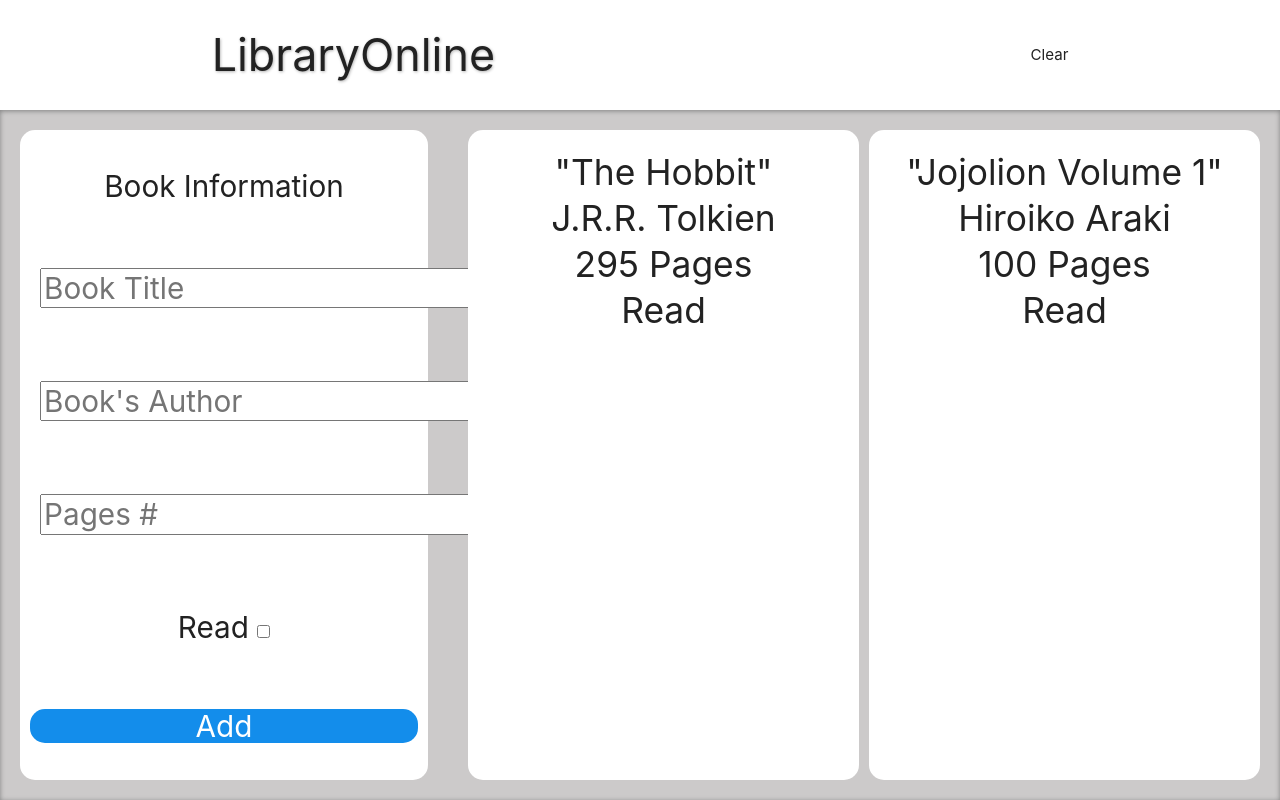
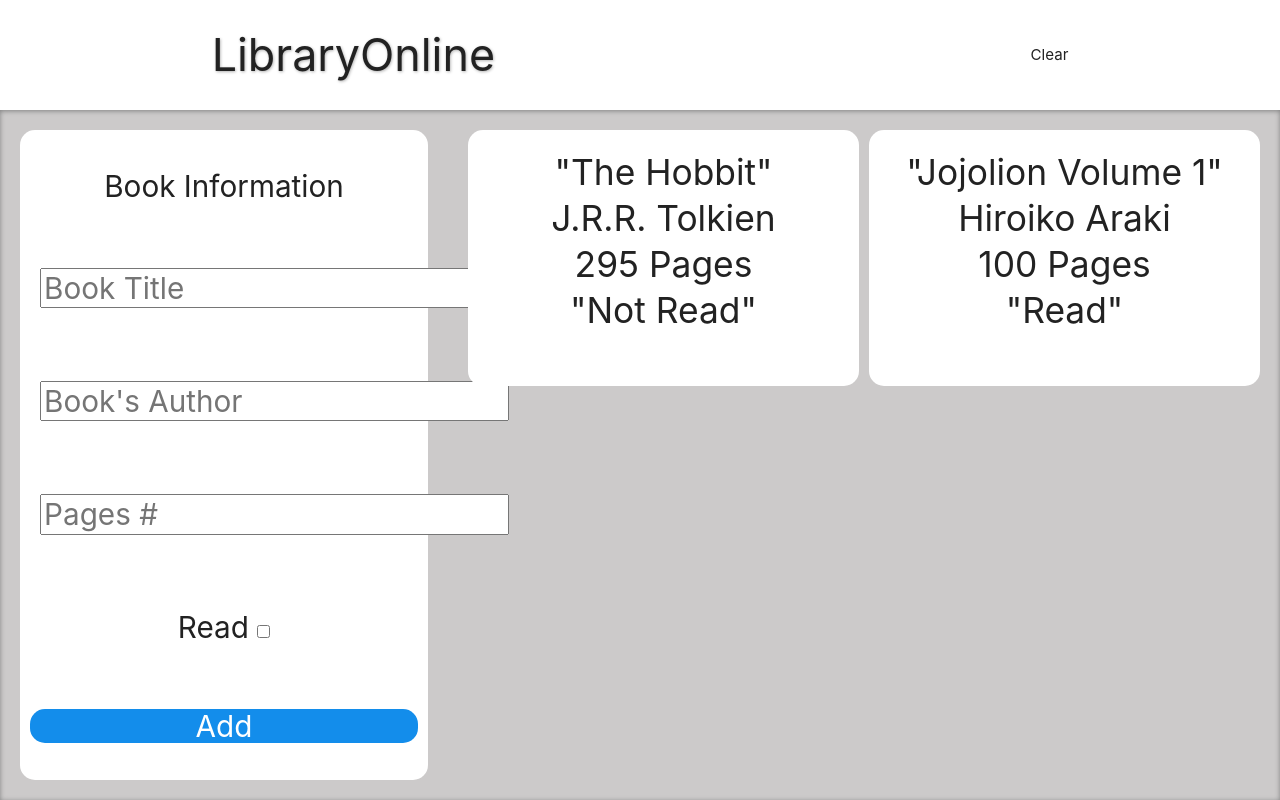
Before and after one commit to ebr93/library-TOP, a plain HTML site: page index.html in a window 1280 px wide. Drawn offline with Linux system fonts and the light colour scheme.

Commit message:
update the function for read or not read

```diff
--- a/functions.js
+++ b/functions.js
@@ -19,9 +19,9 @@ function addBookToLibrary(book) {
     library.push(book);
 }
 
-
-let theHobbit = new Book('The Hobbit', 'J.R.R. Tolkien', 295, 'Read');
-let jojolion = new Book('Jojolion Volume 1', 'Hiroiko Araki', 100, 'Read');
+// Examples
+let theHobbit = new Book('The Hobbit', 'J.R.R. Tolkien', 295, false);
+let jojolion = new Book('Jojolion Volume 1', 'Hiroiko Araki', 100, true);
 
 // Form objects and functions
 
@@ -39,7 +39,6 @@ let newBook = function(book_title, book_author, book_pages, read_book) {
     let newBook = new Book(book_title.value, book_author.value, book_pages.value, read_book.checked);
     return newBook;
 };
-
 let printLibrary = (library) => {
     library.forEach(book => {
         const bookContent = document.createElement(div);
@@ -53,7 +52,11 @@ let printLibrary = (library) => {
 let printBook = function(book) {
     const bookContent = document.createElement('div');
     bookContent.classList.add('book');
-    bookContent.innerText = `"${book.title}"\n ${book.author}\n ${book.pages} Pages\n ${book.read}`;
+    if (book.read === true) {
+        bookContent.innerText = `"${book.title}"\n ${book.author}\n ${book.pages} Pages\n "Read"`;
+    } else {
+        bookContent.innerText = `"${book.title}"\n ${book.author}\n ${book.pages} Pages\n "Not Read"`;
+    }
     library_container.appendChild(bookContent);
 }
 
@@ -64,7 +67,7 @@ let clearForm = () => {
     read_book.checked = false;
 }
 
-let inputToLibrary = function() {
+let inputToLibrary = () => {
 
     if (book_title.value === '' || book_author.value === '' || isNaN(book_pages.value) === true || book_pages.value === '') {
         return;
--- a/index.html
+++ b/index.html
@@ -17,7 +17,7 @@
                 <button id="clear">Clear</button>
             </div>
         </header>
-        <main>
+        <div class="main">
             <form action="" class="form">
                 <span>Book Information</span>
                 <div class="form-input">
@@ -41,7 +41,7 @@
 
             </div>
             <script src="./functions.js"></script>
-        </main>
+        </div>
     </section>
 </body>
 </html>
--- a/style.css
+++ b/style.css
@@ -48,7 +48,7 @@ header {
 }
 
 /* content */
-main {
+.main {
     /* height: calc(100vh - 110px); */
     display: grid;
     grid-template-columns: minmax(350px, 35vw) 1fr;
@@ -112,6 +112,7 @@ input[type='radio']:checked {
     border-radius: 15px;
     font-size: calc(2rem + 0.4vw);
     text-align: center;
+    max-height: 256px;
 }
 
 .book > * {
```
